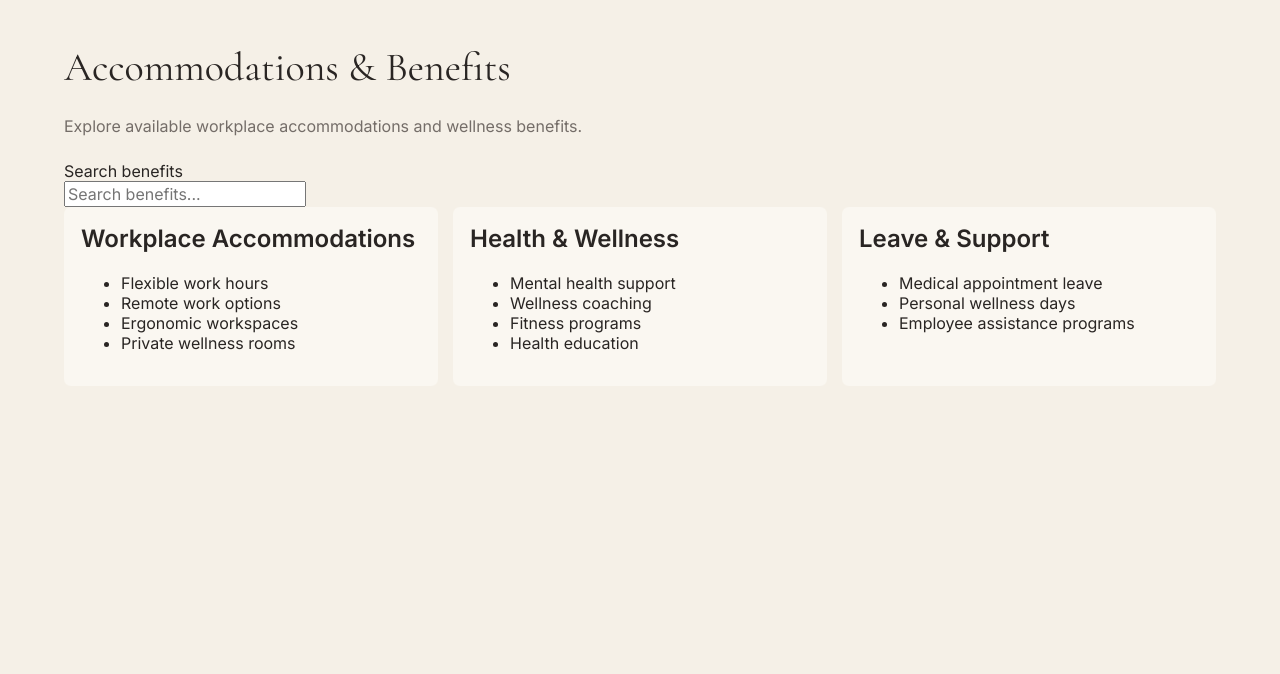
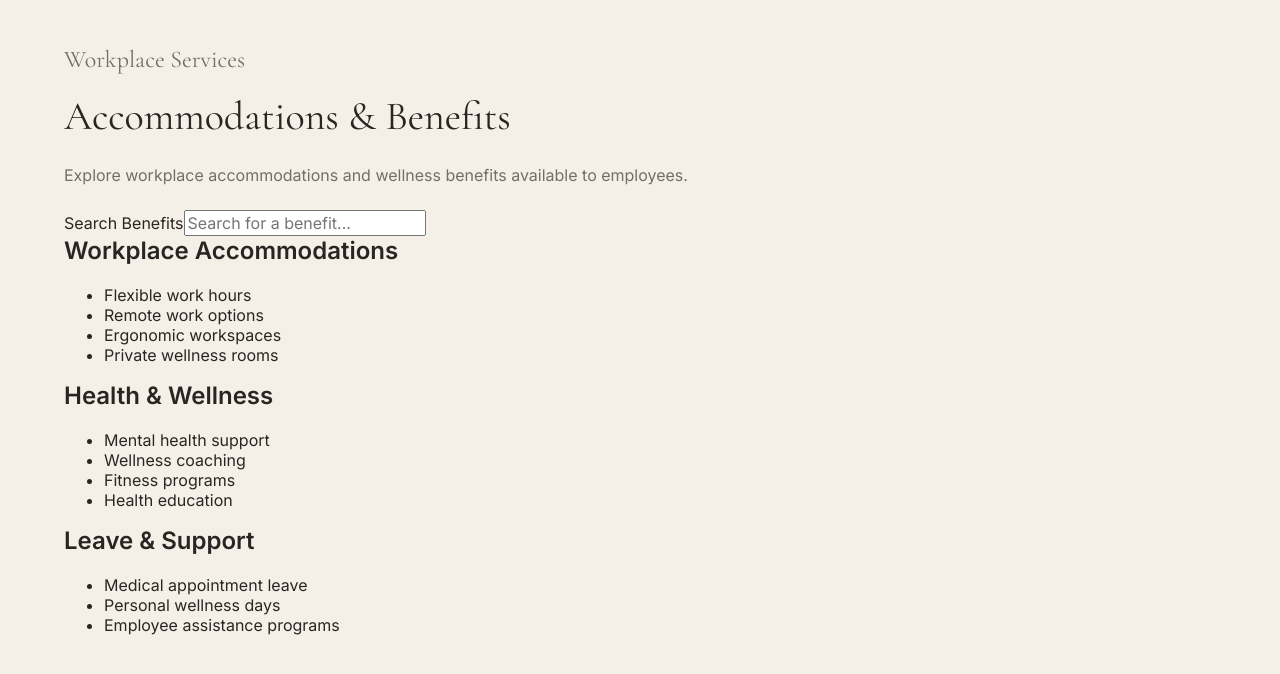
Before and after one commit to Anne-Marie2000/Smart-Wellness-Project, a React (Vite) app: page /accommodations-benefits in a window 1280 px wide. Shown: the top 674 px of the page. Built offline with nearby package versions, Linux system fonts and the light colour scheme.

Commit message:
Update AccommodationsBenefits.jsx

```diff
--- a/src/pages/AccommodationsBenefits.jsx
+++ b/src/pages/AccommodationsBenefits.jsx
@@ -37,24 +37,23 @@ export default function AccommodationsBenefits() {
     <main className="dashboard-page">
       <div className="dashboard-container">
         <div className="dashboard-heading">
+          <p className="page-title">Workplace Services</p>
           <h1>Accommodations & Benefits</h1>
-          <p>
-            Explore available workplace accommodations and wellness benefits.
-          </p>
+          <p>Explore workplace accommodations and wellness benefits available to employees.</p>
         </div>
 
-        <label htmlFor="benefit-search">Search benefits</label>
-        <div>
+        <div className="benefits-search">
+          <label htmlFor="benefit-search">Search Benefits</label>
           <input
             id="benefit-search"
             type="search"
-            placeholder="Search benefits..."
+            placeholder="Search for a benefit..."
             value={search}
             onChange={e => setSearch(e.target.value)}
           />
         </div>
 
-        <div className="benefits-grid">
+        <div className="benefits-page-grid">
           {filteredBenefits.map(group => (
             <div className="benefit-card" key={group.category}>
               <h2>{group.category}</h2>
```
